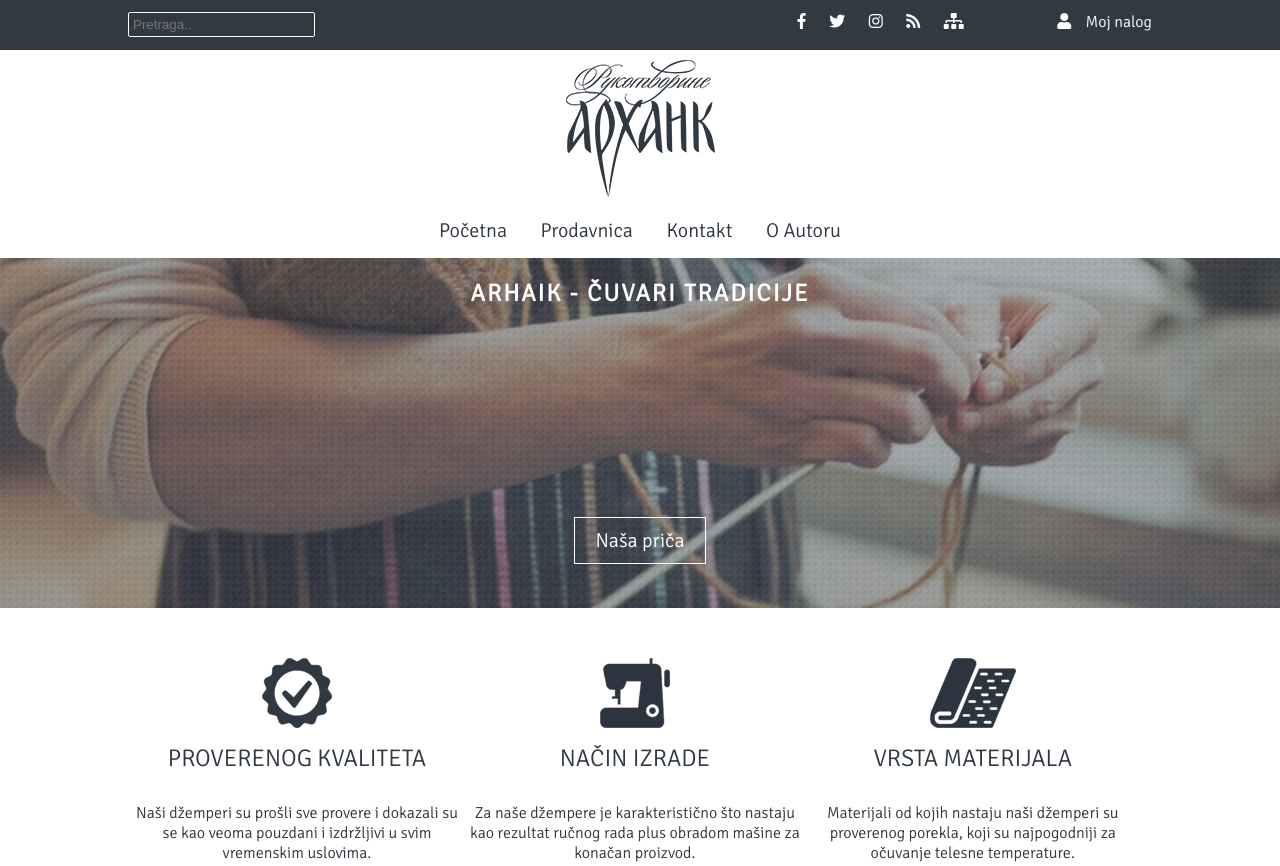
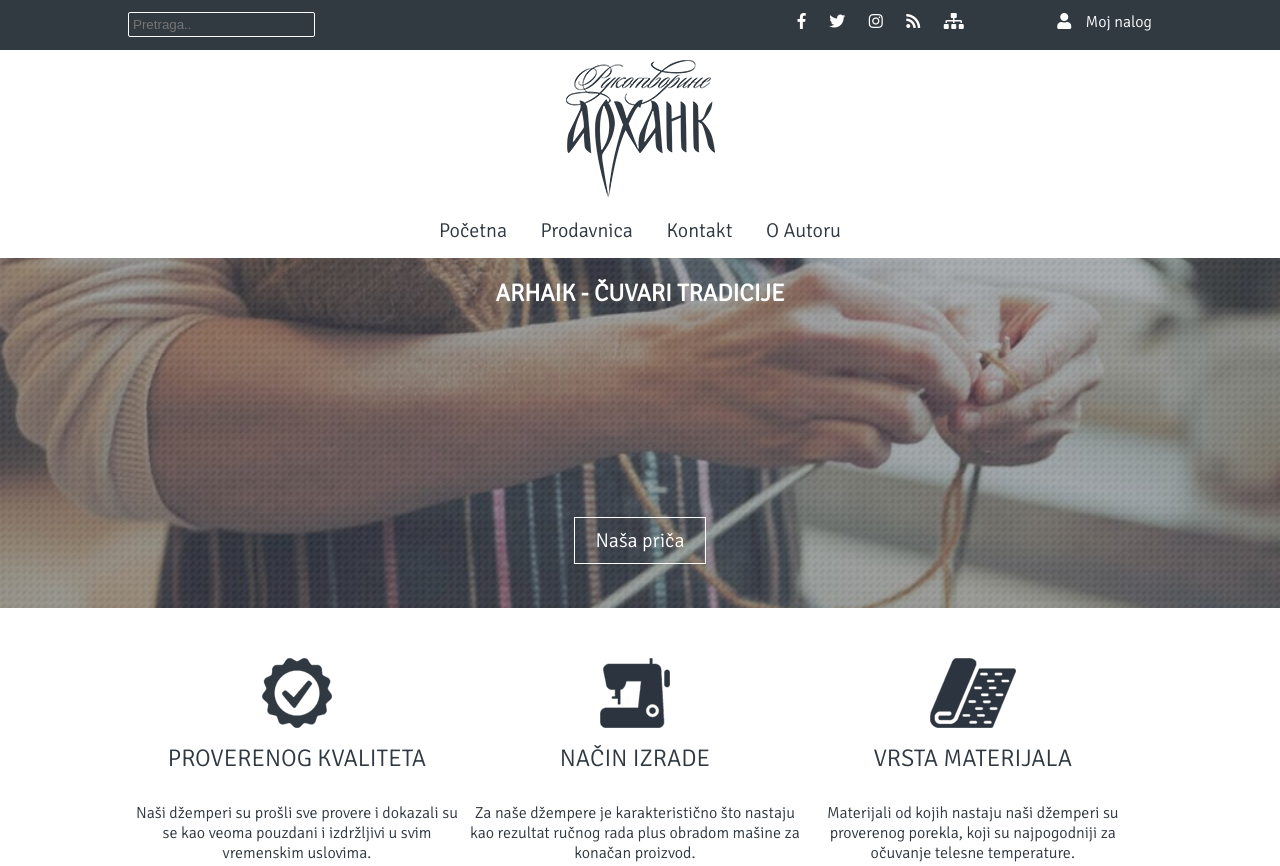
Before and after one commit to madic00/Arhaik, a plain HTML site: page index.html in a window 1280 px wide. Shown: the top 866 px of the page. Drawn offline with Linux system fonts and the light colour scheme.

```diff
--- a/css/style.css
+++ b/css/style.css
@@ -115,7 +115,6 @@
 .heroImg h1 {
   text-transform: uppercase;
   margin-bottom: 220px;
-  letter-spacing: 2px;
 }
 
 .button {
```
Also changed, not shown: autor.html (+1 -1 lines), nalog.html (+1 -1 lines).
